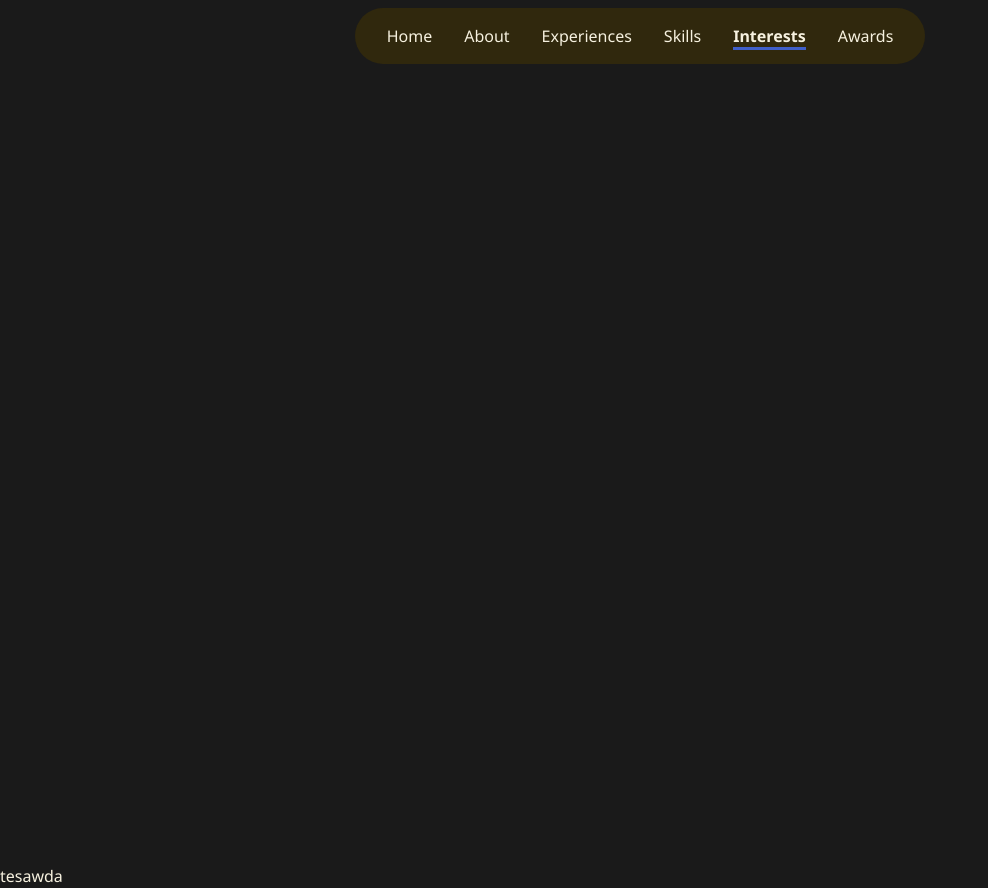
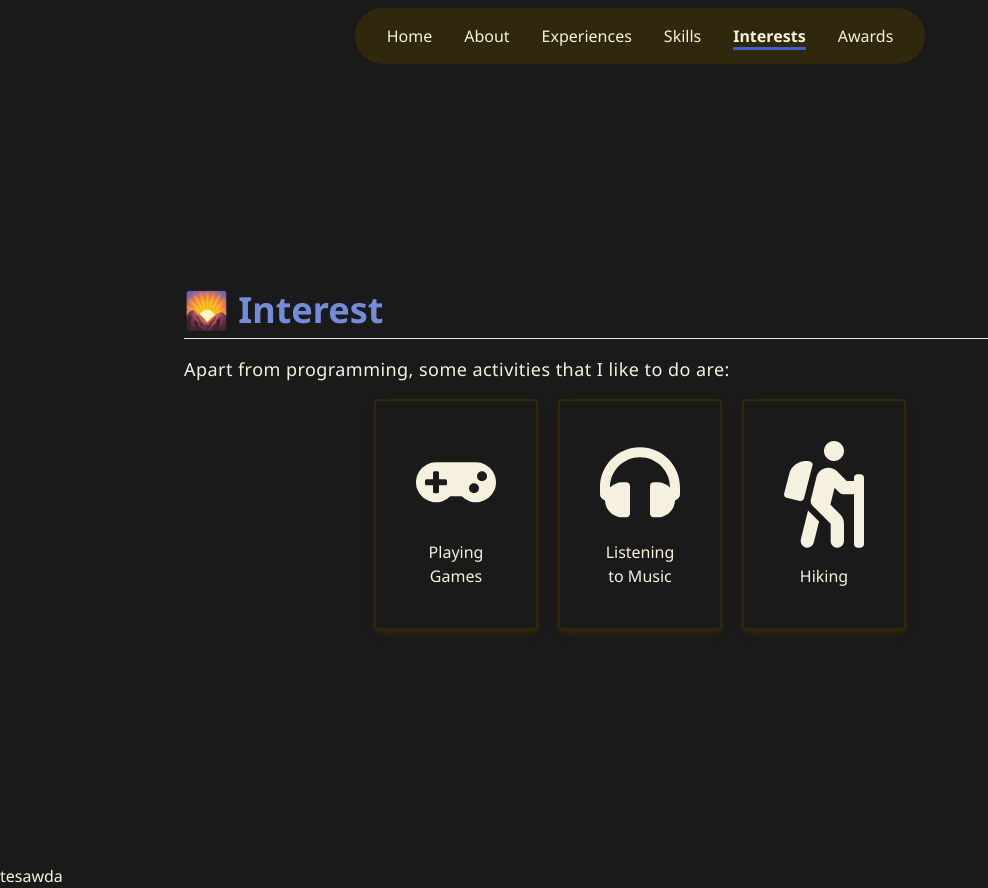
Before and after one commit to shidqi29/assignment-3-portfolio, a React (Vite) app: page /interests in a window 1280 px wide. Shown: the whole page, without its empty margins (0-988 px from the left). Built offline with nearby package versions, Linux system fonts and the light colour scheme.

Commit message:
feat: add interests page

```diff
--- a/src/App.jsx
+++ b/src/App.jsx
@@ -3,6 +3,7 @@ import Home from "./pages/Home";
 import PageLayout from "./components/layout/PageLayout";
 import About from "./pages/About";
 import Skills from "./pages/Skills";
+import Interests from "./pages/Interests";
 function App() {
   return (
     <>
@@ -12,6 +13,7 @@ function App() {
             <Route index element={<Home />} />
             <Route path="/about" element={<About />} />
             <Route path="/skills" element={<Skills />} />
+            <Route path="/interests" element={<Interests />} />
           </Routes>
         </PageLayout>
       </Router>
--- a/src/constant/index.jsx
+++ b/src/constant/index.jsx
@@ -1,7 +1,10 @@
 import {
   FaCss3,
+  FaGamepad,
   FaGitAlt,
   FaGithubSquare,
+  FaHeadphones,
+  FaHiking,
   FaHtml5,
   FaInstagramSquare,
   FaJs,
@@ -74,3 +77,18 @@ export const skills = [
     icon: <FaYarn size={iconSize} />,
   },
 ];
+
+export const interests = [
+  {
+    name: "Playing Games",
+    icon: <FaGamepad size={iconSize} />,
+  },
+  {
+    name: "Listening to Music",
+    icon: <FaHeadphones size={iconSize} />,
+  },
+  {
+    name: "Hiking",
+    icon: <FaHiking size={iconSize} />,
+  },
+];
--- /dev/null
+++ b/src/pages/Interests.jsx
@@ -0,0 +1,33 @@
+import { interests } from "../constant";
+
+const Interests = () => {
+  return (
+    <div className="mx-auto flex w-full max-w-5xl flex-col items-center justify-center px-4">
+      <div className="w-full px-10">
+        <h1 className="my-2 text-4xl font-bold text-primary">🌄 Interest</h1>
+        <hr />
+      </div>
+      <div className="w-full px-10 py-4">
+        <p className="mb-4 text-lg tracking-wide">
+          Apart from programming, some activities that I like to do are:{" "}
+        </p>
+        <ul className="flex flex-wrap justify-center gap-5">
+          {interests.map((Interest) => (
+            <li
+              key={Interest.name}
+              className="flex border-2 border-secondary p-10 shadow-md shadow-secondary transition hover:scale-110 hover:text-accent"
+              title={Interest.name}
+            >
+              <div className="flex w-20 flex-col items-center gap-4 text-center">
+                {Interest.icon}
+                {Interest.name}
+              </div>
+            </li>
+          ))}
+        </ul>
+      </div>
+    </div>
+  );
+};
+
+export default Interests;
```
